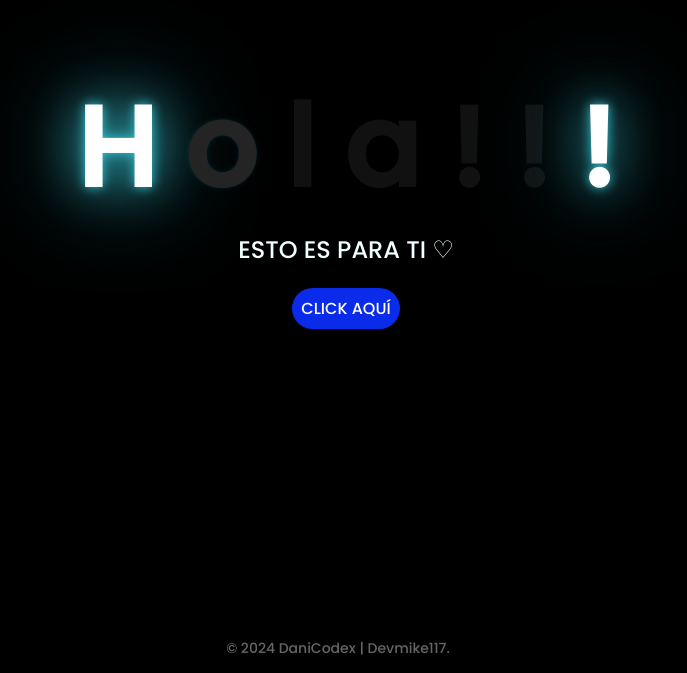
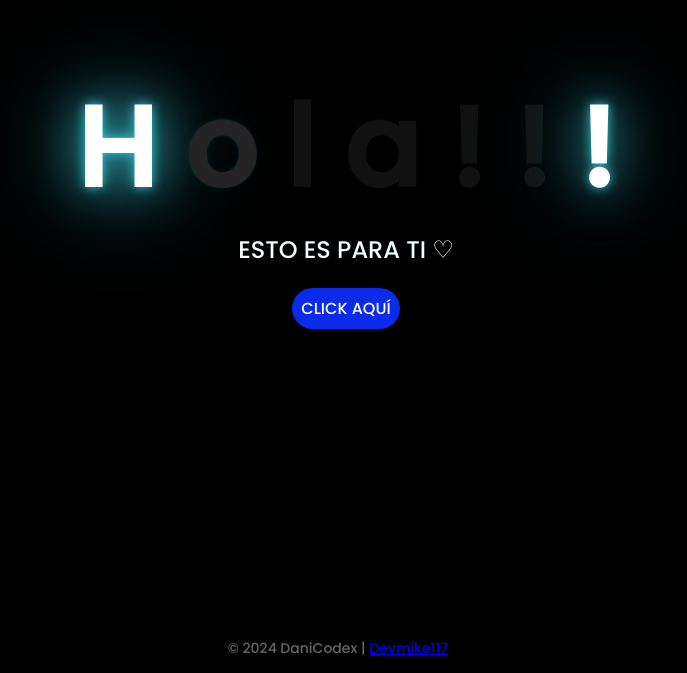
Before and after one commit to Devmike117/flores-amarillas, a plain HTML site: page index.html in a window 1280 px wide. Shown: the part 127-800 px from the top of the page, without its empty margins (302-989 px from the left). Drawn offline with Linux system fonts and the light colour scheme.

Commit message:
Update index.html

```diff
--- a/index.html
+++ b/index.html
@@ -31,7 +31,7 @@
 </div>
     <br>
     <footer>
-      <p>&copy; 2024 DaniCodex | Devmike117.</p>
+      <p>&copy; 2024 DaniCodex | <a href="https://github.com/Devmike117">Devmike117</a></p>
     </footer>
     <style>
         footer {
```
